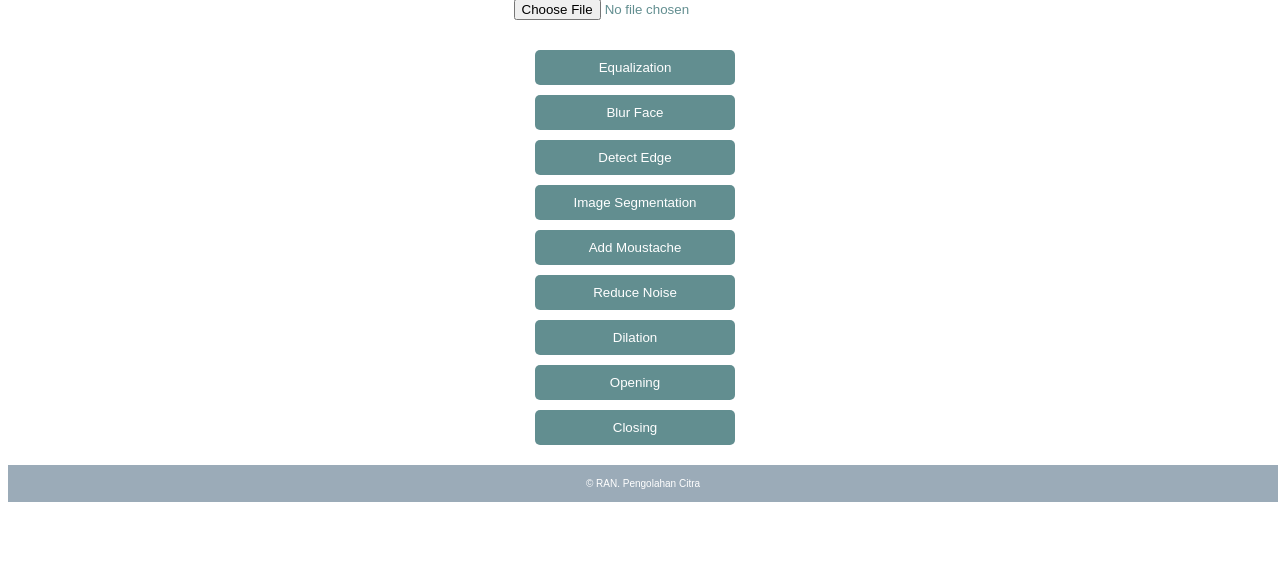
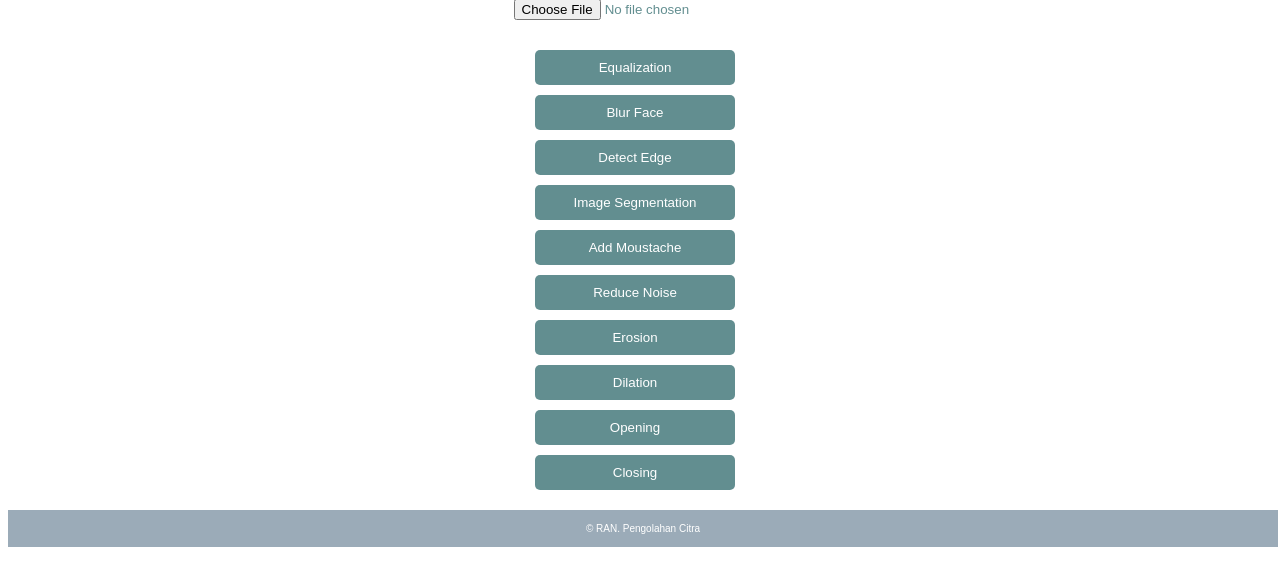
Before and after one commit to lthfaannisa/RAN-ImgProcessing, a Flask app: page / in a window 1280 px wide. Shown: the part 154-740 px from the top of the page. Run offline with Flask 3, Linux system fonts and the light colour scheme.

Commit message:
docs: modify some files

```diff
--- a/main.py
+++ b/main.py
@@ -12,6 +12,7 @@ from reduceNoise import reduce_noise
 from openingMorphology import apply_opening
 from closingMorphology import apply_closing
 from dilationMorphology import apply_dilation
+from erosionMorphology import apply_erosion
 
 app = Flask(__name__)
 upload_folder = os.path.join('static', 'uploads')
@@ -97,6 +98,14 @@ def upload_file():
 
             return render_template('index.html', img=img_path, img2=dilation_image_path)
 
+        elif 'apply_erosion' in request.form:
+            # Menjalankan operasi Erosi
+            img_erosion = apply_erosion(img_path)
+            erosion_image_path = os.path.join('static', 'uploads', 'img-closed.jpg')
+            cv2.imwrite(erosion_image_path, img_erosion)
+
+            return render_template('index.html', img=img_path, img2=erosion_image_path)
+
         elif 'apply_opening' in request.form:
             # Menjalankan operasi Opening
             opened_image = apply_opening(img_path)
--- a/templates/index.html
+++ b/templates/index.html
@@ -28,6 +28,7 @@
                     <button type="submit" name="segment_image" value="1" id="segment-image-button">Image Segmentation</button>
                     <button type="submit" name="add_moustache" value="1" id="add-moustache-button">Add Moustache</button>
                     <button type="submit" name="reduce_noise" value="1" id="reduce-noise-button">Reduce Noise</button>
+                    <button type="submit" name="apply_erosion" value="1" id="apply-erosion-button">Erosion</button>
                     <button type="submit" name="apply_dilation" value="1" id="apply-dilation-button">Dilation</button>
                     <button type="submit" name="apply_opening" value="1" id="apply-opening-button">Opening</button>
                     <button type="submit" name="apply_closing" value="1" id="apply-closing-button">Closing</button>
```
Also changed, not shown: erosionMorphology.py (added, +15 -0 lines).
